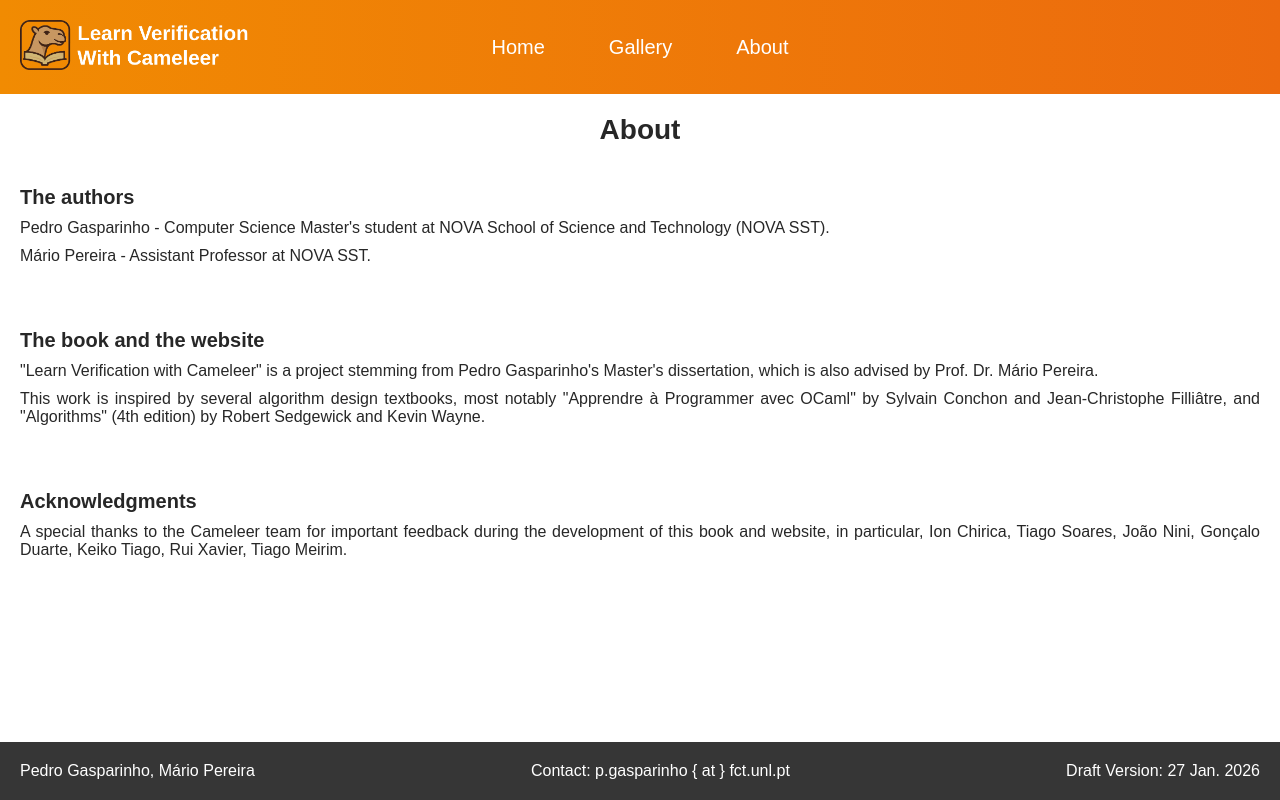
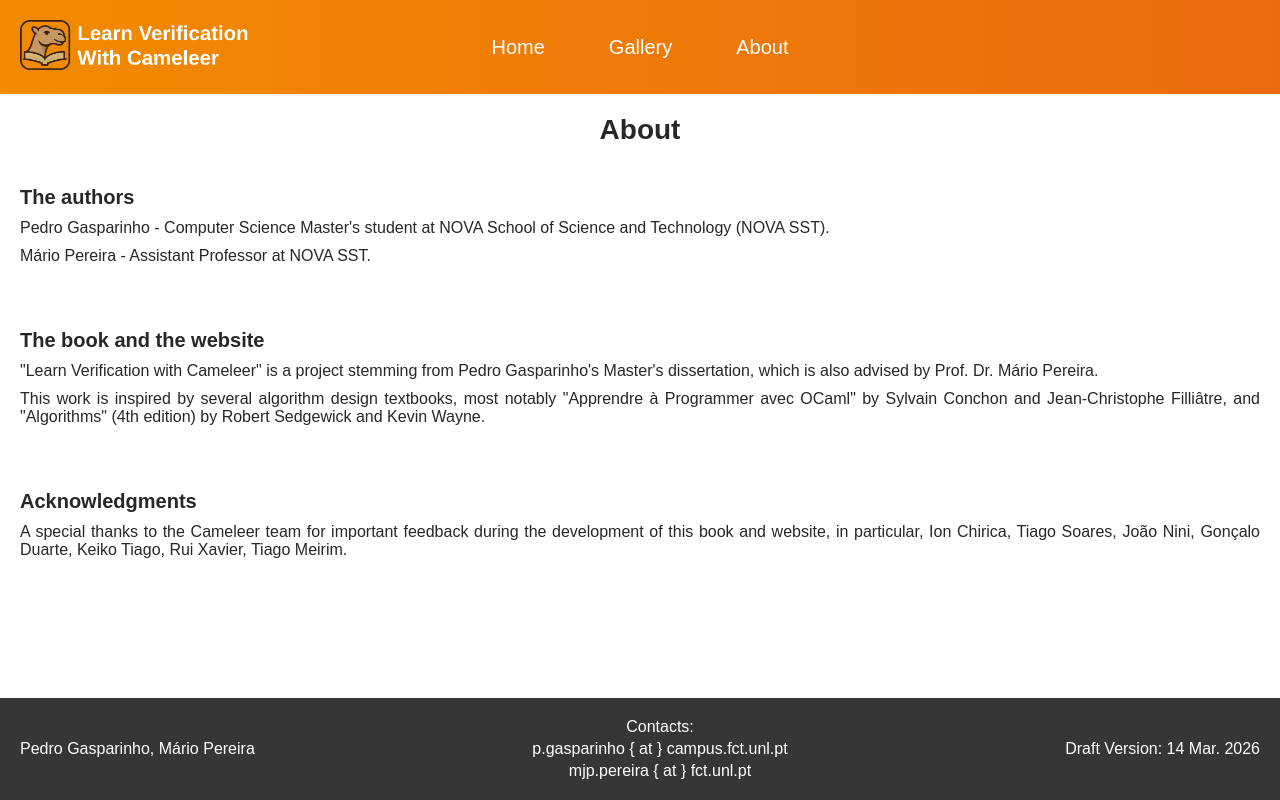
Before and after one commit to CameleerBook/CameleerBook.github.io, a Next.js app: page /about in a window 1280 px wide. Built offline with nearby package versions, Linux system fonts and the light colour scheme.

Commit message:
Changed contacts & version

```diff
--- a/src/components/footer/index.module.scss
+++ b/src/components/footer/index.module.scss
@@ -16,3 +16,11 @@
         gap: global.$smGap;
     }
 }
+
+.contact {
+    display: flex;
+    align-items: center;
+    flex-direction: column;
+    justify-content: center;
+    gap: 4px
+}
--- a/src/components/footer/index.tsx
+++ b/src/components/footer/index.tsx
@@ -5,8 +5,12 @@ export default function Footer() {
     return(
         <div className={styles.container}>
             <BodyText1Light>Pedro Gasparinho, Mário Pereira</BodyText1Light>
-            <BodyText1Light>{"Contact: p.gasparinho { at } fct.unl.pt"}</BodyText1Light>
-            <BodyText1Light>Draft Version: 27 Jan. 2026</BodyText1Light>
+            <div className={styles.contact}>
+                <BodyText1Light>Contacts:</BodyText1Light>
+                <BodyText1Light>{"p.gasparinho { at } campus.fct.unl.pt"}</BodyText1Light>
+                <BodyText1Light>{"mjp.pereira { at } fct.unl.pt"}</BodyText1Light>
+            </div>
+            <BodyText1Light>Draft Version: 14 Mar. 2026</BodyText1Light>
         </div>
     )
 }
```
